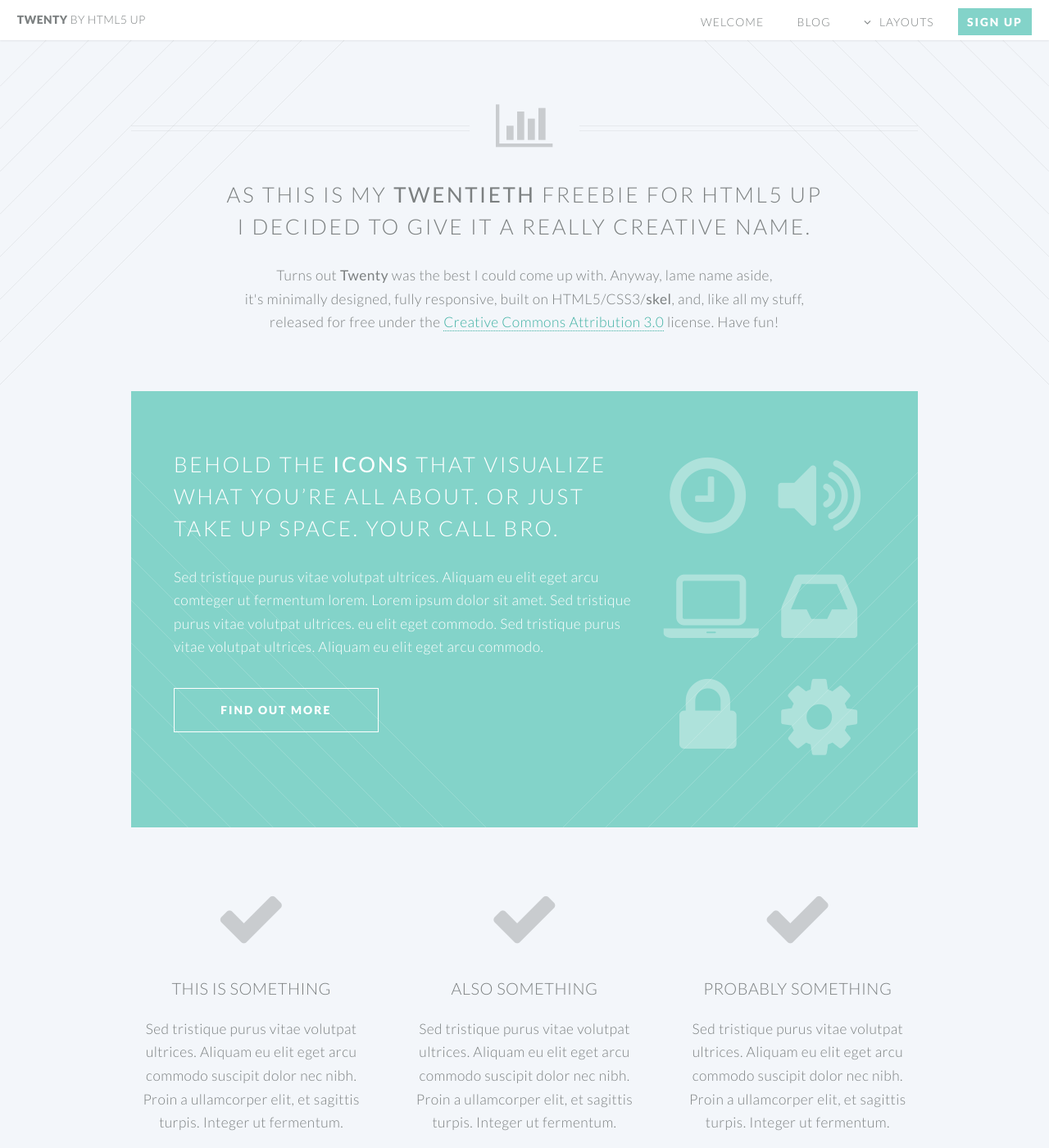
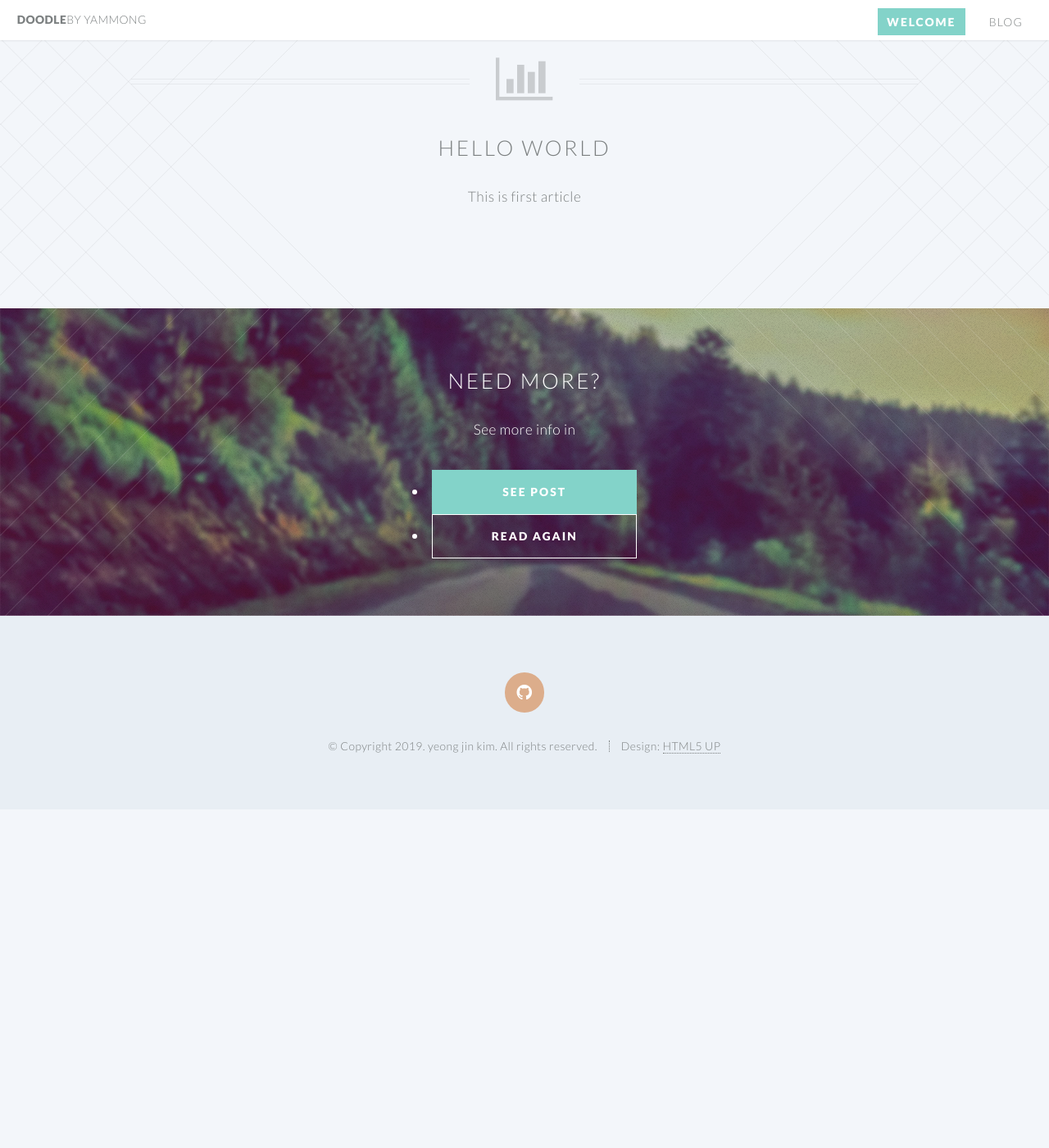
Before and after one commit to Yammong/yammong.github.io, a Jekyll site: the page built from index.html, in a window 1280 px wide and 1400 px high, scrolled down 564 px. Shown: the whole window at 82% size. Built offline with Jekyll 4.4.1, drawn with Linux system fonts in a browser that asks for light colours; after the commit the page ends 1551 px from its top, so only the background shows below that; some of the changed text lies outside the part shown.

Commit message:
Replace template form to personal info

```diff
--- a/_config.yml
+++ b/_config.yml
@@ -1,12 +1,11 @@
 # Site settings
-title: Twenty Blog
-email: your-email@domain.com
+title: Yammong
+email: emaehol28@gmail.com
 description: > # this means to ignore newlines until "baseurl:"
-  Write an awesome description for your new site here. You can edit this
-  line in _config.yml. It will appear in your document head meta (for
-  Google search results) and in your feed.xml site description.
-baseurl: "" # the subpath of your site, e.g. /blog/
-url: "http://locahost:4000" # the base hostname & protocol for your site
+  Yeongjin Kim Personal Blog
+
+baseurl: ""
+url: "https://yammong.github.io"
 twitter_username: jekyllrb
 github_username:  jekyll
 
--- a/_includes/banner.html
+++ b/_includes/banner.html
@@ -8,18 +8,13 @@
         appropriate (<br />).
     -->
     <div class="inner">
-
         <header>
-            <h2>TWENTY</h2>
+            <h2>WELCOME</h2>
         </header>
-        <p>This is <strong>Twenty</strong>, a free
-        <br />
-        responsive template
-        <br />
-        by <a href="http://html5up.net">HTML5 UP</a>.</p>
+        <p>This is my workspace.</p>
         <footer>
             <ul class="buttons vertical">
-                <li><a href="#main" class="button fit scrolly">Tell Me More</a></li>
+                <li><a href="#main" class="button fit scrolly">About me</a></li>
             </ul>
         </footer>
 
--- a/_includes/footer.html
+++ b/_includes/footer.html
@@ -1,16 +1,11 @@
 <!-- Footer -->
 <footer id="footer">
-
     <ul class="icons">
-        <li><a href="#" class="icon circle fa-twitter"><span class="label">Twitter</span></a></li>
-        <li><a href="#" class="icon circle fa-facebook"><span class="label">Facebook</span></a></li>
-        <li><a href="#" class="icon circle fa-google-plus"><span class="label">Google+</span></a></li>
-        <li><a href="#" class="icon circle fa-github"><span class="label">Github</span></a></li>
-        <li><a href="#" class="icon circle fa-dribbble"><span class="label">Dribbble</span></a></li>
+        <!-- <li><a href="#" class="icon circle fa-facebook"><span class="label">Facebook</span></a></li>-->
+        <li><a href="https://github.com/Yammong" class="icon circle fa-github"><span class="label">Github</span></a></li>
     </ul>
 
     <ul class="copyright">
-        <li>&copy; Untitled</li><li>Design: <a href="http://html5up.net">HTML5 UP</a></li>
+        <li>&copy; Copyright 2019. yeong jin kim. All rights reserved.</li><li>Design: <a href="http://html5up.net">HTML5 UP</a></li>
     </ul>
-
 </footer>
--- a/_includes/header.html
+++ b/_includes/header.html
@@ -1,10 +1,10 @@
 <header id="header">
-				<h1 id="logo"><a href="/">Twenty <span>by HTML5 UP</span></a></h1>
+<h1 id="logo"><a href="/">Doodle<span>by yammong</span></a></h1>
 <nav id="nav">
 	<ul>
-						<li><a href="/">Welcome</a></li>
+		<li><a href="/" class="button special">Welcome</a></li>
 		<li><a href="/blog.html">Blog</a></li>
-						<li class="submenu">
+		<!-- <li class="submenu">
 			<a href="">Layouts</a>
 			<ul>
 				<li><a href="/left-sidebar.html">Left Sidebar</a></li>
@@ -22,8 +22,7 @@
 					</ul>
 				</li>
 			</ul>
-						</li>
-						<li><a href="#" class="button special">Sign Up</a></li>
+		</li> -->
 	</ul>
 </nav>
 </header>
--- a/index.html
+++ b/index.html
@@ -1,24 +1,35 @@
 ---
 layout: landing-page
 ---
-		<!-- Main -->
 <article id="main">
-
     <header class="special container">
     <span class="icon fa-bar-chart-o"></span>
-					<h2>As this is my <strong>twentieth</strong> freebie for HTML5 UP
-					<br />
-					I decided to give it a really creative name.</h2>
-					<p>Turns out <strong>Twenty</strong> was the best I could come up with. Anyway, lame name aside,
-					<br />
-					it's minimally designed, fully responsive, built on HTML5/CSS3/<strong>skel</strong>,
-					and, like all my stuff,
-					<br />
-					released for free under the <a href="http://html5up.net/license">Creative Commons Attribution 3.0</a> license. Have fun!</p>
+    <h2>Hello World</h2>
+    <p>This is first article</p>
     </header>
+</article>
 
-				<!-- One -->
-					<section class="wrapper style2 container special-alt">
+
+<!-- CTA -->
+<section id="cta">
+    <header>
+        <h2>Need more?</h2>
+        <p>See more info in</p>
+    </header>
+    <footer>
+        <ui class="buttons">
+            <li><a href="#" class="button special">See post</a></li>
+            <li><a href="#" class="button">Read again</a></li>
+        </ui>
+    </footer>
+</section>
+
+
+
+
+
+<!-- One Point Color Background-->
+<!-- <section class="wrapper style2 container special-alt">
     <div class="row half">
         <div class="8u">
 
@@ -46,10 +57,10 @@ layout: landing-page
 
         </div>
     </div>
-					</section>
+</section> -->
 
-				<!-- Two -->
-					<section class="wrapper style1 container special">
+<!-- Two HBox Layout -->
+<!-- <section class="wrapper style1 container special">
     <div class="row">
         <div class="4u">
 
@@ -85,10 +96,10 @@ layout: landing-page
 
         </div>
     </div>
-					</section>
+</section> -->
 
-				<!-- Three -->
-					<section class="wrapper style3 container special">
+<!-- Three Grid Layout-->
+<!-- <section class="wrapper style3 container special">
 
     <header class="major">
         <h2>Next look at this <strong>cool stuff</strong></h2>
@@ -149,22 +160,4 @@ layout: landing-page
         </ul>
     </footer>
 
-					</section>
-
-			</article>
-
-		<!-- CTA -->
-			<section id="cta">
-
-				<header>
-					<h2>Ready to do <strong>something</strong>?</h2>
-					<p>Proin a ullamcorper elit, et sagittis turpis integer ut fermentum.</p>
-				</header>
-				<footer>
-					<ul class="buttons">
-						<li><a href="#" class="button special">Take My Money</a></li>
-						<li><a href="#" class="button">LOL Wut</a></li>
-					</ul>
-				</footer>
-
-			</section>
+</section> -->
```
Lines whose indentation alone changed are shown as unchanged.
